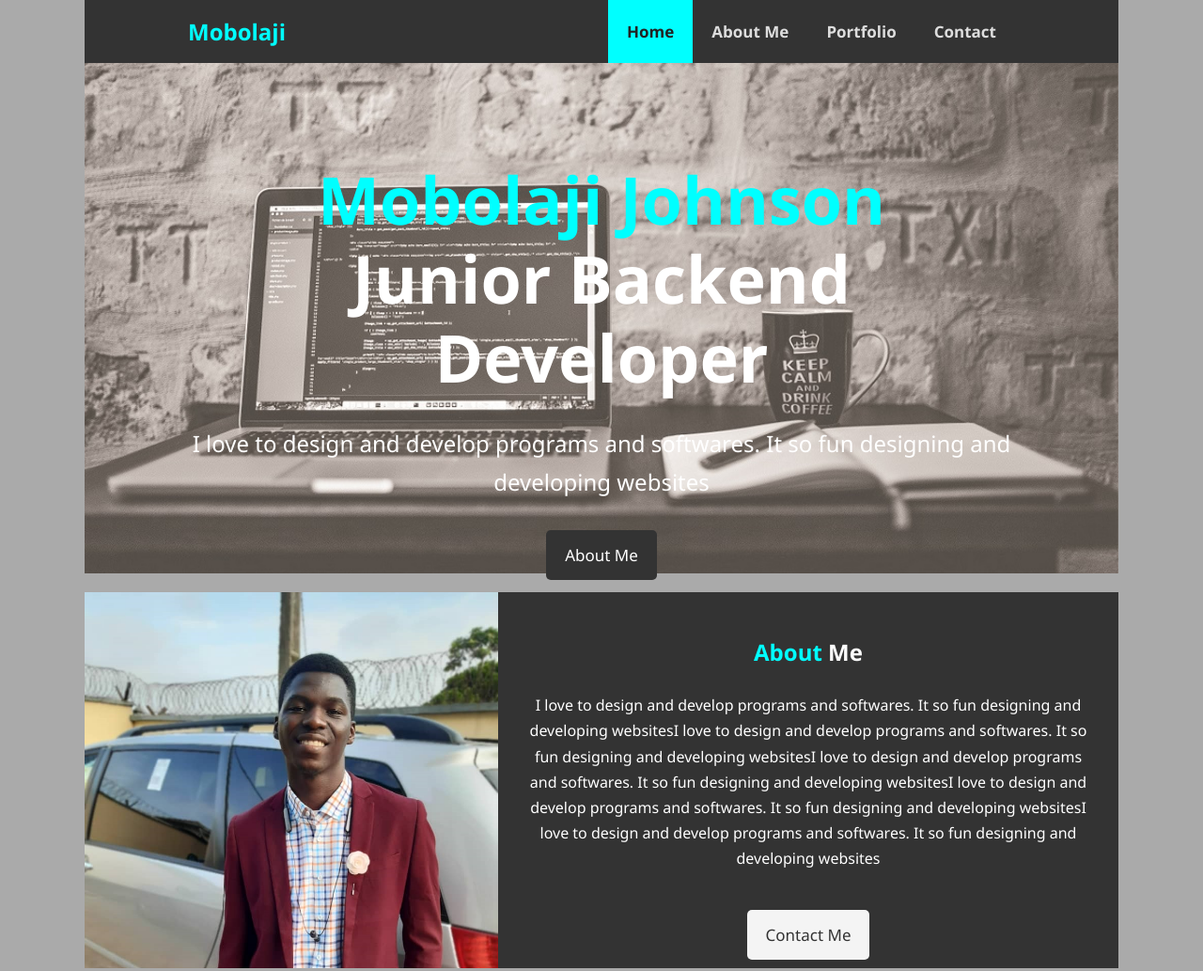
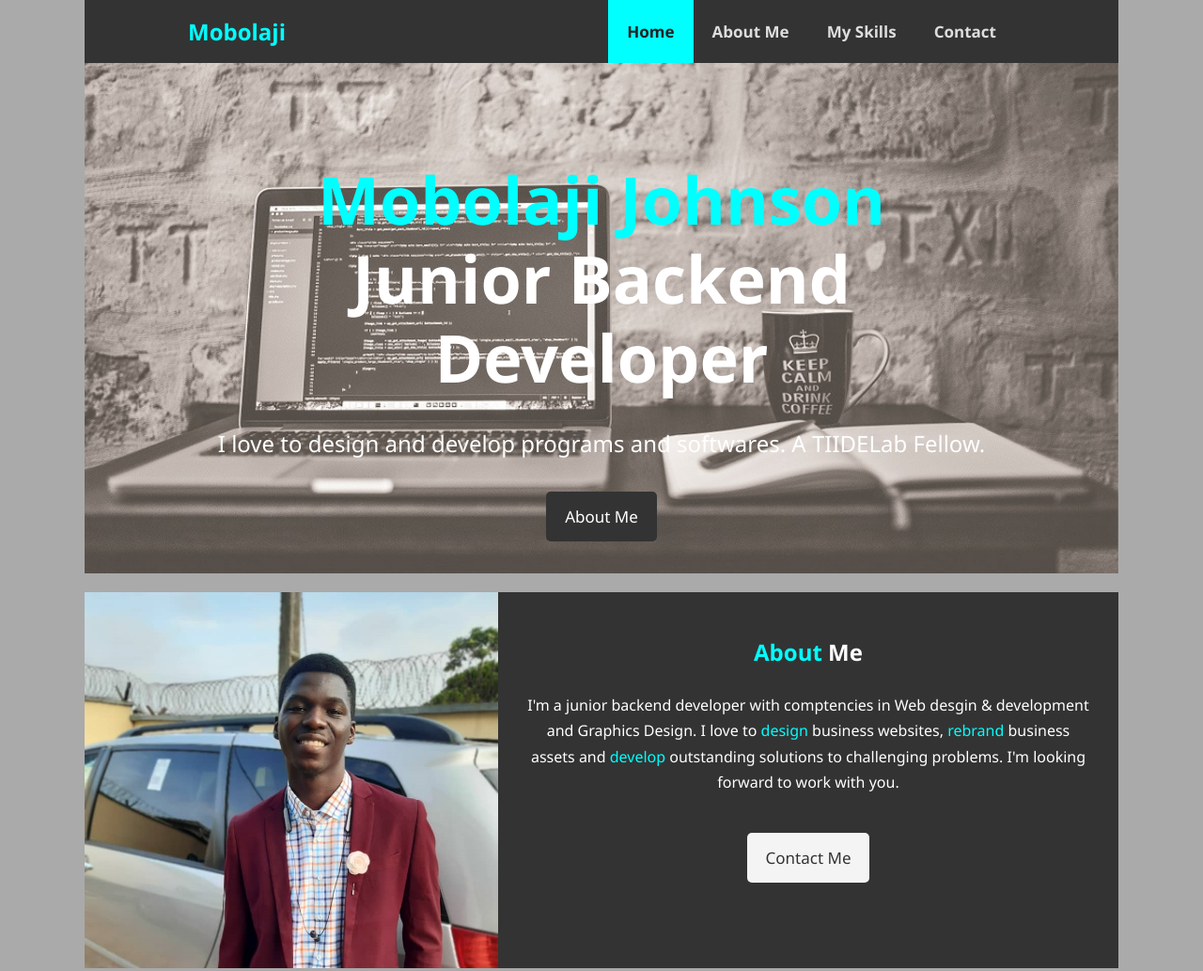
Before and after one commit to abjmobolaji/portfolio, a plain HTML site: page index.html in a window 1280 px wide. Shown: the top 1033 px of the page at 94% size. Drawn offline with Linux system fonts and the light colour scheme.

Commit message:
Adjusted Little stuffs

```diff
--- a/index.html
+++ b/index.html
@@ -7,8 +7,14 @@
 		<meta name="Description" content="Welcome to my Portfolio">
 		<meta name="Keywords" content="Backend developer,web developer,back end developer,website designs,website development,html/css">
 
+		<link rel="apple-touch-icon" sizes="180x180" href="./favicon/apple-touch-icon.png">
+		<link rel="icon" type="image/png" sizes="32x32" href="./favicon/favicon-32x32.png">
+		<link rel="icon" type="image/png" sizes="16x16" href="./favicon/favicon-16x16.png">
+		<link rel="manifest" href="./favicon/site.webmanifest">
+
 		<link rel="stylesheet" href="./css/all.css">
 		<link rel="stylesheet" href="./css/style.css">
+
 		<title>Mobolaji Johnson | Backend Developer  </title>
 	</head>
 
@@ -22,7 +28,7 @@
 					<ul>
 						<li><a class="active" href="index.html">Home</a></li>
 						<li><a href="#about">About Me</a></li>
-						<li><a href="portfolio.html">Portfolio</a></li>
+						<li><a href="#skills">My Skills</a></li>
 						<li><a href="#contact">Contact</a></li>
 					</ul>
 				</div>
@@ -33,7 +39,7 @@
 				<div class="container">
 					<div class="showcase-content">
 						<h1><span class="text-primary">Mobolaji Johnson</span><br>Junior Backend Developer</h1>
-						<p class="lead">I love to design and develop programs and softwares. It so fun designing and developing websites</p>
+						<p class="lead">I love to design and develop programs and softwares. A TIIDELab Fellow.</p>
 						<a class="btn" href="#about">About Me</a>
 					</div>
 				</div>
@@ -44,7 +50,7 @@
 			<div class="info-img"></div>
 			<div class="info-content">
 				<h2><span class="text-primary">About </span>Me</h2>
-				<p>I love to design and develop programs and softwares. It so fun designing and developing websitesI love to design and develop programs and softwares. It so fun designing and developing websitesI love to design and develop programs and softwares. It so fun designing and developing websitesI love to design and develop programs and softwares. It so fun designing and developing websitesI love to design and develop programs and softwares. It so fun designing and developing websites
+				<p>I'm a junior backend developer with comptencies in Web desgin &amp; development and Graphics Design. I love to <span class="text-primary">design</span> business websites, <span class="text-primary">rebrand</span> business assets and <span class="text-primary">develop</span> outstanding solutions to challenging problems. I'm looking forward to work with you.
 				</p>
 				<a class="btn btn-light" href="#contact">Contact Me</a>
 
```
Also changed, not shown: favicon/android-chrome-192x192.png (added), favicon/android-chrome-512x512.png (added), favicon/apple-touch-icon.png (added), favicon/favicon-16x16.png (added), favicon/favicon-32x32.png (added), favicon/favicon.ico (added), favicon/site.webmanifest (added).
